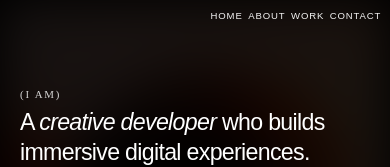
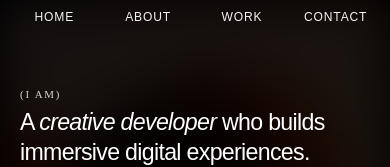
Before and after one commit to jdevnavarrete-code/MyPortfolio, a React (Vite) app: page / in a window 390 px wide. Shown: the top 167 px of the page. Built offline with nearby package versions, Linux system fonts and the light colour scheme; a web font is replaced by a local one.

Commit message:
Moible HEADER

```diff
--- a/src/Components/Header.jsx
+++ b/src/Components/Header.jsx
@@ -36,7 +36,6 @@ export default function Header({ light = false }) {
         left: 0,
         right: 0,
         display: "flex",
-        justifyContent: "flex-end",
         alignItems: "center",
         zIndex: 50,
         fontFamily: "'Orbitron', sans-serif",
--- a/src/index.css
+++ b/src/index.css
@@ -75,6 +75,7 @@ html, body {
   width: 100%;
   max-width: 100%;
   padding: 2rem 4rem;
+  justify-content: flex-end;
 }
 
 .site-header__nav {
@@ -98,21 +99,28 @@ html, body {
 
 @media (max-width: 768px) {
   .site-header {
+    justify-content: stretch;
     padding-top: calc(0.65rem + env(safe-area-inset-top, 0px));
-    padding-right: max(0.55rem, env(safe-area-inset-right, 0px));
+    padding-right: max(0.65rem, env(safe-area-inset-right, 0px));
     padding-bottom: 0.45rem;
-    padding-left: max(0.55rem, env(safe-area-inset-left, 0px));
+    padding-left: max(0.65rem, env(safe-area-inset-left, 0px));
   }
 
   .site-header__nav {
-    gap: clamp(0.35rem, 1.4vw, 0.65rem);
-    row-gap: 0.3rem;
-    justify-content: flex-end;
+    width: 100%;
+    flex: 1 1 auto;
+    justify-content: space-between;
+    gap: clamp(0.2rem, 1.5vw, 0.5rem);
+    row-gap: 0.35rem;
+    flex-wrap: nowrap;
   }
 
   .site-header__nav a {
-    font-size: clamp(0.58rem, 2.45vw, 0.68rem);
-    letter-spacing: 0.09em;
+    flex: 1 1 0;
+    min-width: 0;
+    text-align: center;
+    font-size: clamp(0.7rem, 3.1vw, 0.85rem);
+    letter-spacing: 0.07em;
   }
 }
 
```
